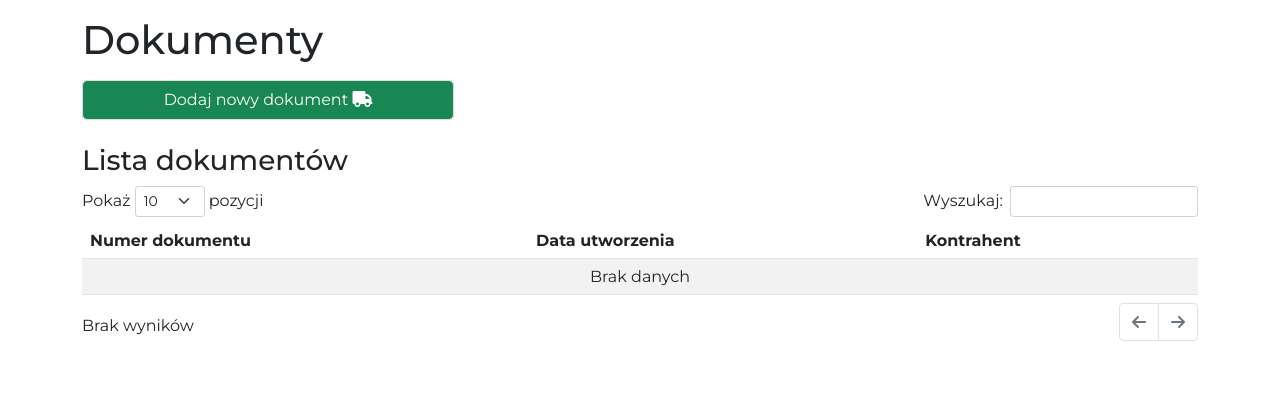
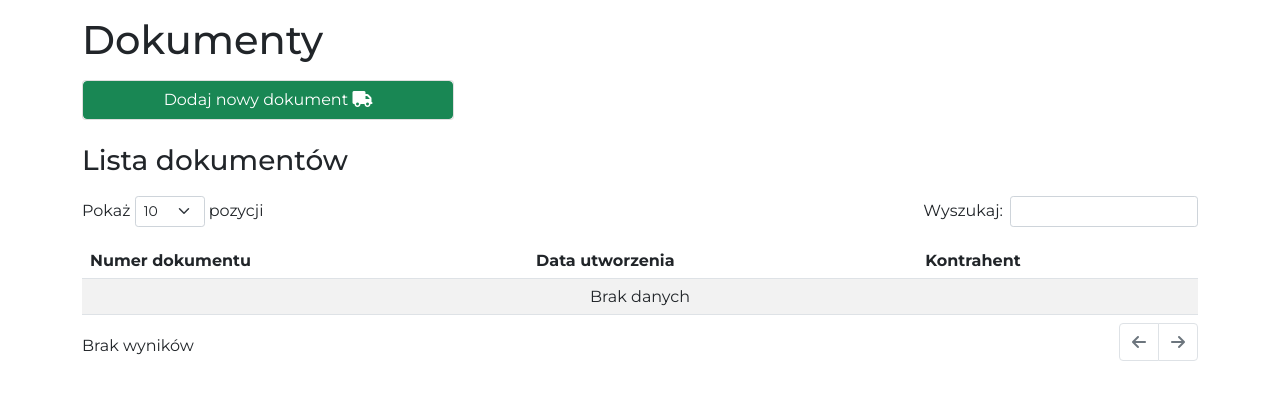
Before and after one commit to piotr-pawelczak/smart_warehouse, a Django app: page /document/ in a window 1280 px wide. Shown: the part 56-456 px from the top of the page. Run offline with Django 3.2, Linux system fonts and the light colour scheme; data that the repository does not hold is empty; some libraries are stand-ins or nearby versions.

Commit message:
Add style to label

```diff
--- a/warehouse/static/css/base.css
+++ b/warehouse/static/css/base.css
@@ -114,3 +114,13 @@ body {
     text-decoration: none;
     color: black;
 }
+
+.dataTables_length label {
+    margin-bottom: 10px;
+    margin-top: 10px;
+}
+
+.dataTables_filter label {
+    margin-bottom: 10px;
+    margin-top: 10px;
+}
```
